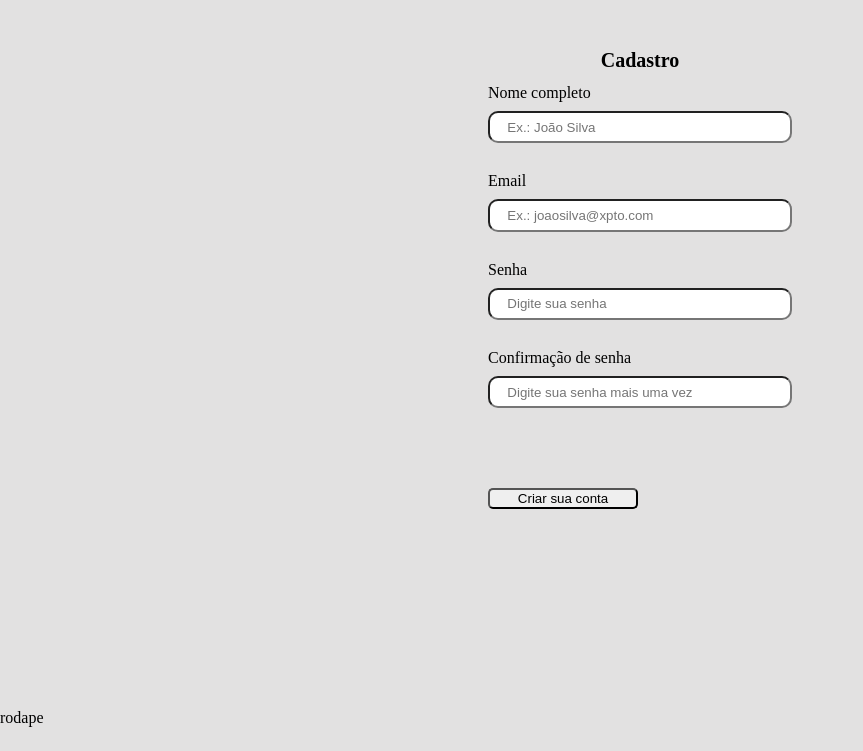
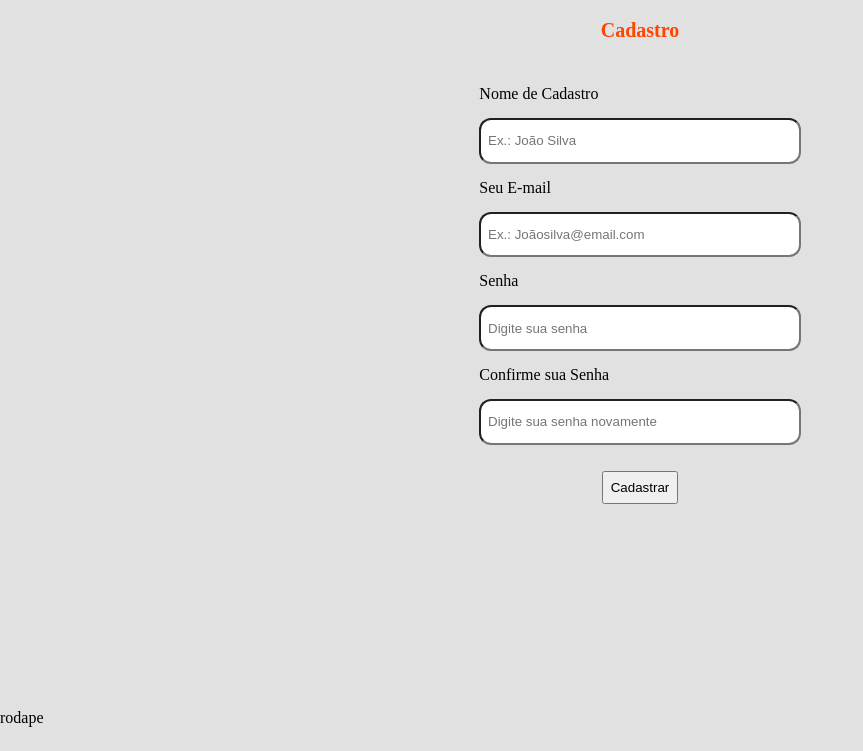
Before and after one commit to Elisp12/Alura-django, a Django app: page /cadastro in a window 1280 px wide. Shown: the part 49-800 px from the top of the page, without its empty margins (0-863 px from the left). Run offline with Django 5.2, Linux system fonts and the light colour scheme.

Commit message:
forms: - fomulario usuario ( django )

```diff
--- a/requirements.txt
+++ b/requirements.txt
@@ -3,3 +3,4 @@ Django==5.0.7
 pillow==10.4.0
 sqlparse==0.5.1
 tzdata==2024.1
+psycopg2==2.9.9
--- a/static/css/base/cadastro.css
+++ /dev/null
@@ -1,49 +0,0 @@
-.titulo_cadastrar {
-    margin-top: 50px;
-    text-align: center;
-    font-size: 20px;
-    font-weight: 800;
-}
-
-.form_cadastrar {
-    height: 80vh;
-    margin: auto;
-    display: flex;
-    justify-content: center;
-}
-
-.form_campo {
-    width: 38vh;
-    display: flex;
-    flex-direction: column;
-    padding: 15px;
-}
-
-.form-control {
-    margin-top: 10px;
-    border-radius: 10px;
-    padding: 0.5em 0.3em;
-}
-
-.form-control::placeholder {
-    padding: 1em;
-}
-
-.form-control:focus {
-    background-color: var(--verde-transpatente);
-}
-
-.text_center-cadastrar {
-    width: 150px;
-    padding: 15px;
-    margin-top: 50px;
-}
-
-.btn {
-    border-radius: 5px;
-    transition: 0.3s;
-}
-
-.btn:hover {
-    font-weight: 900;
-}
--- a/static/css/base/login.css
+++ /dev/null
@@ -1,48 +0,0 @@
-.login {
-    width: 100%;
-    height: 80vh;
-    margin: auto;
-    padding-top: 50px;
-    display: flex;
-    justify-content: center;
-    font-size: 20px;
-
-}
-
-.form_login {
-    width: 38vh;
-    display: flex;
-    justify-content: center;
-    flex-direction: column;
-    padding: 5px;
-    margin: 5px;
-}
-
-.form-control {
-    margin-top: 5px;
-    border-radius: 10px;
-    padding: 1em;
-}
-
-.form-control::placeholder {
-    padding: 1em;
-}
-
-.form-control:focus {
-    background-color: var(--verde-transpatente);
-}
-
-.text-center {
-    width: 100px;
-    margin-left: 65%;
-    padding-top: 50px;
-}
-
-.btn {
-    border-radius: 5px;
-    transition: 0.3s;
-}
-
-.btn:hover {
-    font-weight: 900;
-}
--- /dev/null
+++ b/static/css/base/usuario/formulario_usuario.css
@@ -0,0 +1,47 @@
+.login-cadastrar{
+    padding-top: 30px;
+    margin: auto;
+    width: 90%;
+    height: 80vh;
+}
+
+.formulario {
+    display: flex;
+    flex-direction: column;
+    align-items: center;
+}
+
+.label_form {
+    display: flex;
+    flex-direction: column;
+    padding: 1em 0;
+}
+
+.form-control {
+    width: 38vh;
+    padding: 1em 0.5em;
+    border-radius: 12px;
+}
+
+.form-control:focus {
+    background-color: var(--verde-transpatente);
+}
+
+.botao {
+    padding: 0.5em;
+    margin: 2em;
+}
+
+.botao:hover {
+    font-weight: 600;
+    color: green;
+    transition: 0.3s;
+}
+
+.titulo_cadastrar-login {
+    font-size: 20px;
+    font-weight: 700;
+    text-align: center;
+    padding-top: 20px;
+    color: orangered;
+}
--- a/static/css/style.css
+++ b/static/css/style.css
@@ -3,9 +3,7 @@
 @import url(base/banner.css);
 @import url(base/main.css);
 @import url(base/informacao_item.css);
-@import url(base/login.css);
-@import url(base/cadastro.css);
-
+@import url(base/usuario/formulario_usuario.css);
 :root {
     --preto: black;
     --cinza-claro: rgb(226, 225, 225);
--- a/templates/usuarios/cadastro.html
+++ b/templates/usuarios/cadastro.html
@@ -1,29 +1,19 @@
 {% extends 'index.html' %}
 
 {% block content %}
-<h2 class="titulo_cadastrar">Cadastro</h2>
-    <section class="form_cadastrar">
+<h2 class="titulo_cadastrar-login">Cadastro</h2>
+    <section class="login-cadastrar">
         <form action="" method="post">
             {% csrf_token %}
-            <div class="row">
-                <div class="form_campo col-lg-12">
-                    <label for="nome_cadastro"><b>Nome completo</b></label>
-                    <input type="text" class="form-control" name="nome_cadastro" placeholder="Ex.: João Silva" required>
-                </div>
-                <div class="form_campo col-lg-12">
-                    <label for="email"><b>Email</b></label>
-                    <input type="email" class="form-control" name="email" placeholder="Ex.: joaosilva@xpto.com" required>
-                </div>
-                <div class="form_campo col-lg-6">
-                    <label for="password1" ><b>Senha</b></label>
-                    <input type="password" class="form-control" name="password1" placeholder="Digite sua senha" required>
-                </div>
-                <div class="form_campo col-lg-6">
-                    <label for="password2"><b>Confirmação de senha</b></label>
-                    <input type="password" class="form-control" name="password2" placeholder="Digite sua senha mais uma vez" required>
-                </div>
-                <div class="form_campo text_center-cadastrar">
-                    <button class="btn btn-success col-12"type="submit">Criar sua conta</button>
+            <div class="formulario">
+                {% for field in form.visible_fields%}
+                    <div>
+                        <label class="label_form" for="{{ fild.id_for_label }}" >{{ field.label }}</label>
+                        {{ field }}
+                    </div>
+                {% endfor %}
+                <div>
+                    <button class="botao" type="submit">Cadastrar</button>
                 </div>
             </div>
         </form>
--- /dev/null
+++ b/usuarios/formulario/cadastro.py
@@ -0,0 +1,50 @@
+from django import forms
+
+class Cadastro_formulario(forms.Form):
+    nome_login = forms.CharField(
+        label='Nome de Cadastro',
+        required=True,
+        max_length=100,
+        widget=forms.TextInput(
+           attrs= {
+                'class': 'form-control',
+                'placeholder': 'Ex.: João Silva'
+           }
+        )
+    )
+
+    email = forms.EmailField(
+        label='Seu E-mail',
+        required=True,
+        max_length=150,
+        widget=forms.EmailInput(
+           attrs= {
+                'class': 'form-control',
+                'placeholder': 'Ex.: Joãosilva@email.com'
+           }
+        )
+    )
+
+    senha1 = forms.CharField(
+        label='Senha',
+        required=True,
+        max_length=70,
+        widget=forms.PasswordInput(
+            attrs= {
+                'class': 'form-control',
+                'placeholder': 'Digite sua senha'
+            }
+        )
+    )
+
+    senha2 = forms.CharField(
+        label='Confirme sua Senha',
+        required=True,
+        max_length=70,
+        widget=forms.PasswordInput(
+            attrs= {
+                'class': 'form-control',
+                'placeholder': 'Digite sua senha novamente'
+            }
+        )
+    )
--- a/usuarios/views/cadastro.py
+++ b/usuarios/views/cadastro.py
@@ -1,8 +1,11 @@
 from django.shortcuts import render
 
+from usuarios.formulario.cadastro import Cadastro_formulario
+
 def cadastro(request):
+    form = Cadastro_formulario()
 
     context = {
-
+        'form': form
     }
     return render(request, 'usuarios/cadastro.html', context = context)
--- a/usuarios/views/login.py
+++ b/usuarios/views/login.py
@@ -1,6 +1,6 @@
 from django.shortcuts import render
 
-from usuarios.forms import Login_formulario
+from usuarios.formulario.login import Login_formulario
 
 def login(request):
     form = Login_formulario()
```
Also changed, not shown: config/settings.py (+2 -6 lines), templates/usuarios/login.html (+7 -3 lines), usuarios/forms.py (deleted, +0 -15 lines), usuarios/formulario/login.py (added, +26 -0 lines), db.sqlite3 (added).
